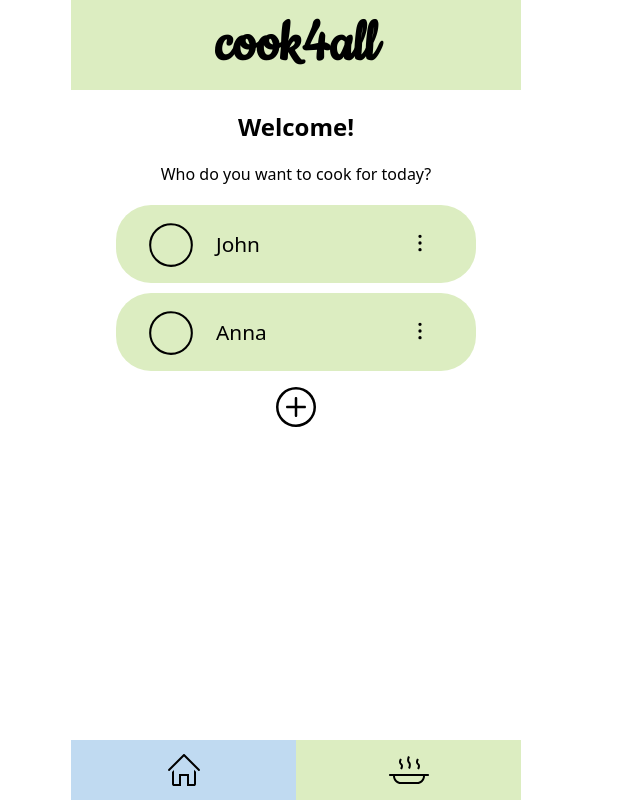
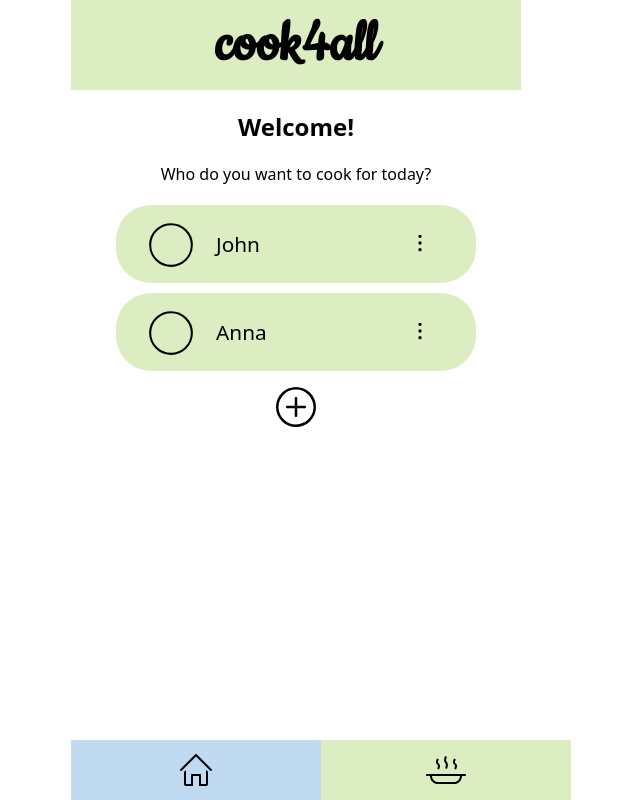
Before and after one commit to s-kond/capstone-cook4all, a React (Create React App) app: page / in a window 1280 px wide. Shown: the whole page, without its empty margins (344-984 px from the left). Built offline with nearby package versions, Linux system fonts and the light colour scheme.

Commit message:
add NavBar

```diff
--- a/src/components/NavBar.js
+++ b/src/components/NavBar.js
@@ -20,7 +20,7 @@ const StyledNavBar = styled.nav`
   background-color: var(--primary-color);
   margin: 0 auto;
   width: 100%;
-  max-width: 450px;
+  max-width: 500px;
   min-width: 320px;
   display: flex;
   justify-content: space-around;
```
